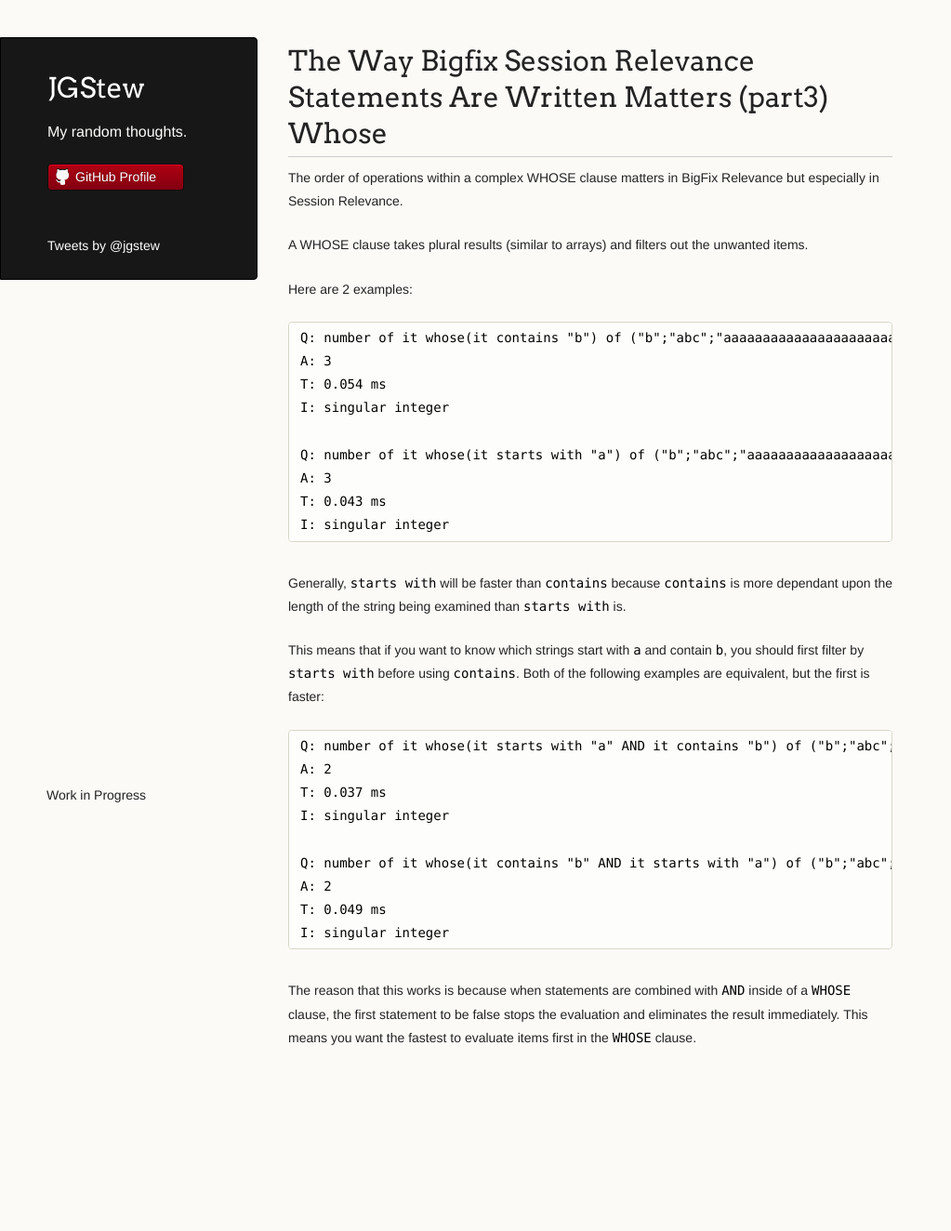
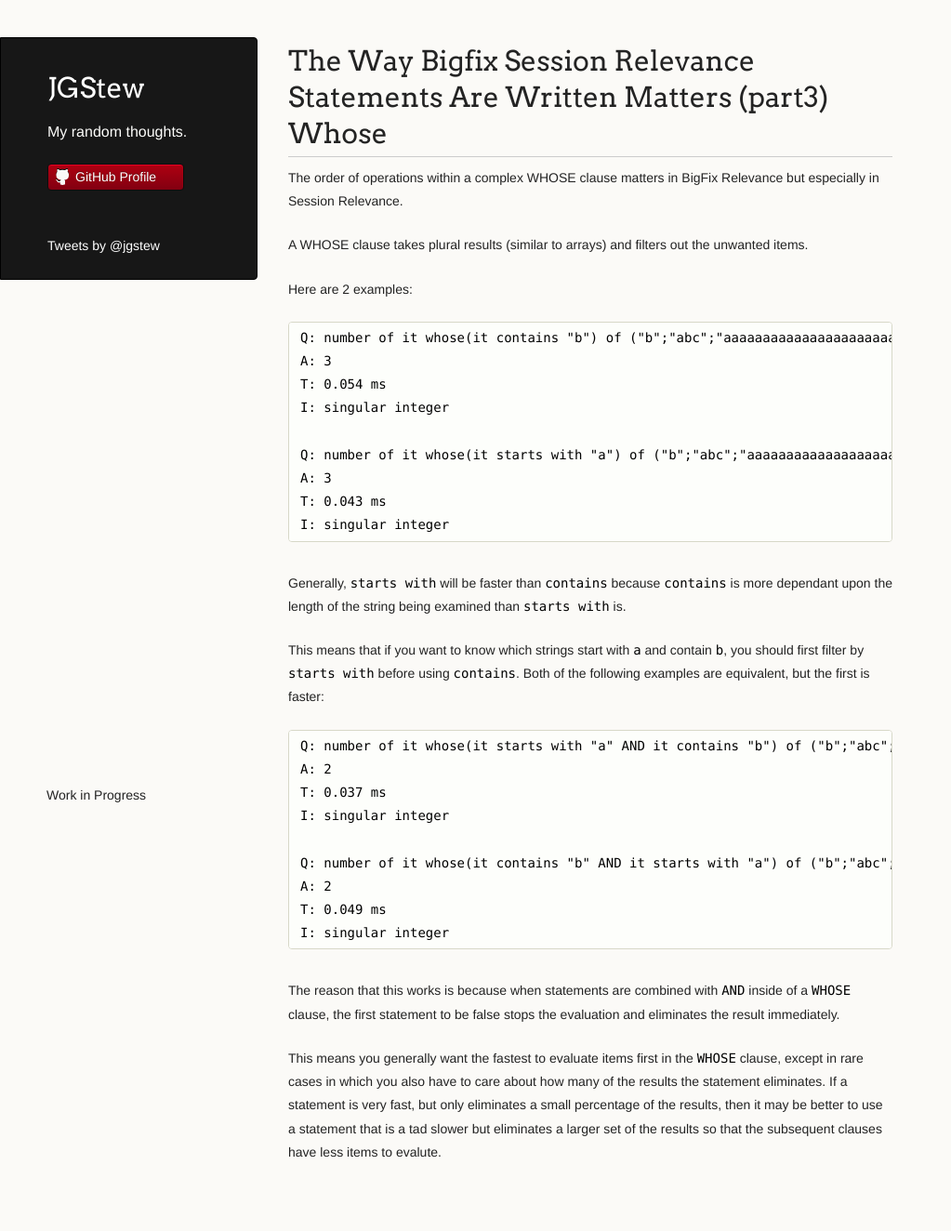
Before and after one commit to jgstew/jgstew.github.io, a Jekyll site: the page built from _posts/2016-10-11-The-way-BigFix-Session-Relevance-statements-are-written-matters-(Part3)-Whose.md, in a window 1280 px wide. Shown: the whole page at 93% size, without its empty margins (0-1023 px from the left). Built offline with Jekyll 4.4.1, drawn with Linux system fonts in a browser that asks for light colours; comment, search, counter and statistics services are not loaded; before the commit the page ends 1201 px from its top, so only the background shows below that.

Commit message:
Update 2016-10-11-The-way-BigFix-Session-Relevance-statements-are-written-matters-(Part3)-Whose.md

```diff
--- a/_posts/2016-10-11-The-way-BigFix-Session-Relevance-statements-are-written-matters-(Part3)-Whose.md
+++ b/_posts/2016-10-11-The-way-BigFix-Session-Relevance-statements-are-written-matters-(Part3)-Whose.md
@@ -28,4 +28,6 @@ This means that if you want to know which strings start with `a` and contain `b`
     T: 0.049 ms
     I: singular integer
 
-The reason that this works is because when statements are combined with `AND` inside of a `WHOSE` clause, the first statement to be false stops the evaluation and eliminates the result immediately. This means you want the fastest to evaluate items first in the `WHOSE` clause.
+The reason that this works is because when statements are combined with `AND` inside of a `WHOSE` clause, the first statement to be false stops the evaluation and eliminates the result immediately.
+
+This means you generally want the fastest to evaluate items first in the `WHOSE` clause, except in rare cases in which you also have to care about how many of the results the statement eliminates. If a statement is very fast, but only eliminates a small percentage of the results, then it may be better to use a statement that is a tad slower but eliminates a larger set of the results so that the subsequent clauses have less items to evalute.
```
